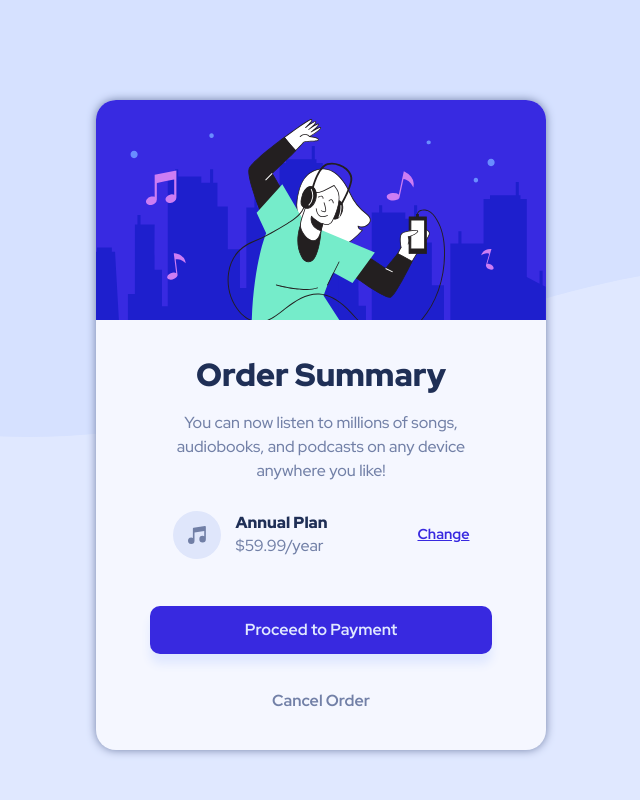
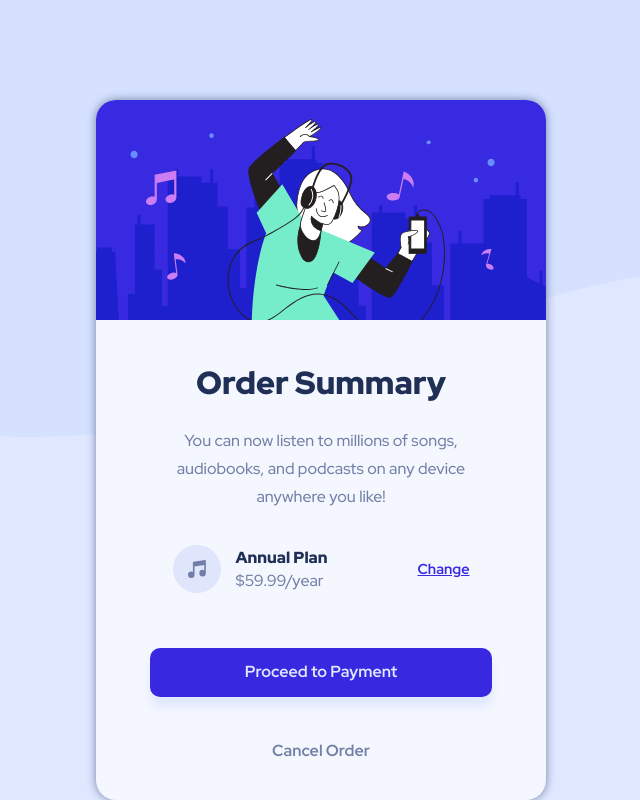
Before and after one commit to saifu-a/order-summary, an Angular app: page / in a window 1280 px wide. Shown: the whole page, without its empty margins (319-959 px from the left). Built offline with nearby package versions, Linux system fonts and the light colour scheme.

Commit message:
increase height

```diff
--- a/src/app/card/card.component.css
+++ b/src/app/card/card.component.css
@@ -1,6 +1,6 @@
 .card {
   width: 450px;
-  height: 650px;
+  height: 700px;
   border-radius: 20px;
   display: flex;
   flex-direction: column;
@@ -24,7 +24,7 @@
   padding: 0 60px;
   margin: -20px 0;
   text-align: center;
-  line-height: 1.5;
+  line-height: 1.75;
 }
 
 .card-summary {
```
